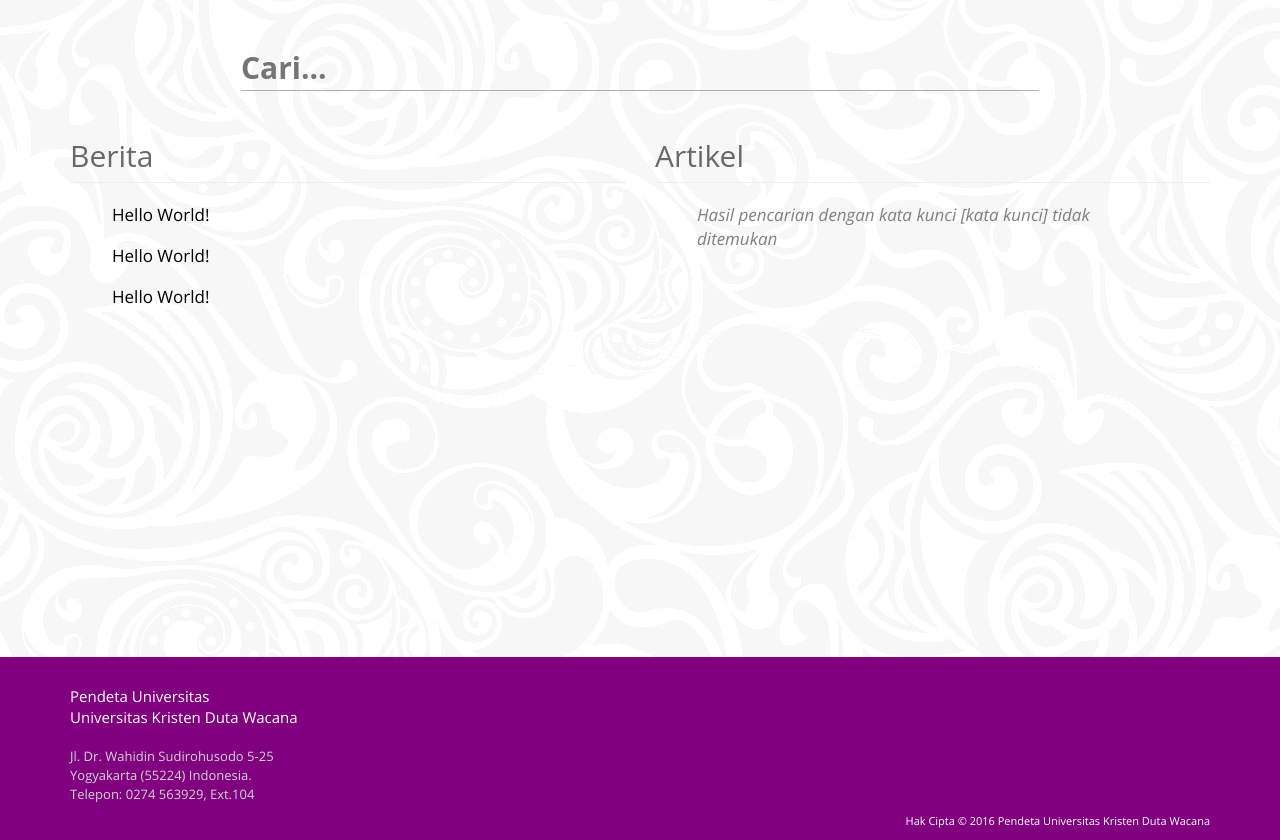
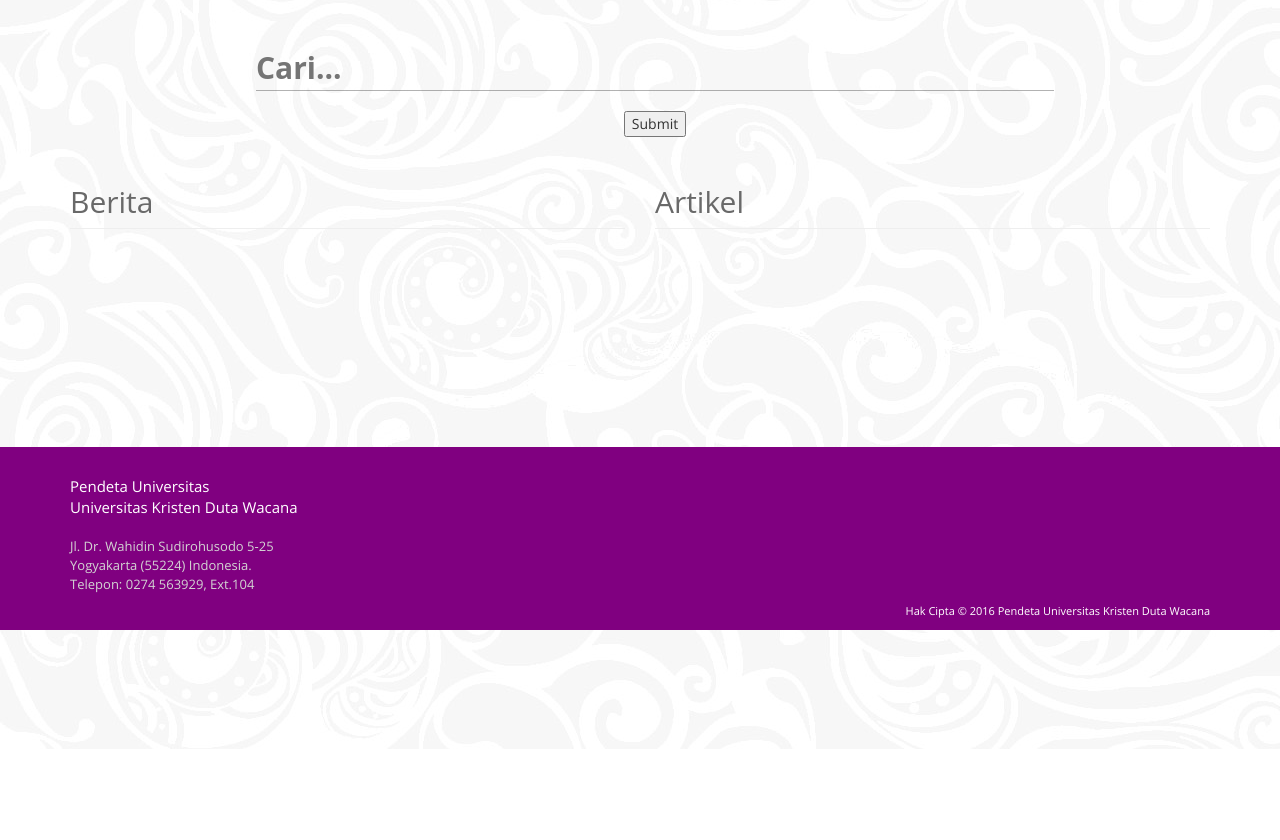
Before and after one commit to aryogprakoso/Tugas-Manpro-PU, a CodeIgniter app: the page made by application/views/v_pencarian.php in a window 1280 px wide. Shown: the part 51-891 px from the top of the page. After the commit the page ends 759 px from the top, so only its background shows below. Run offline with CodeIgniter, Linux system fonts and the light colour scheme; some web fonts are replaced.

Commit message:
Update v_pencarian.php

```diff
--- a/application/views/v_pencarian.php
+++ b/application/views/v_pencarian.php
@@ -2,18 +2,24 @@
 $this->load->view('v_header', array('nav_pencarian'=>"active"));
 ?>
 
-<div class="container margin-top-2em wrap-content">
+<div class="container margin-top-2em height-content">
     <div class="text-center">
-        <input type="search" name="" id="search" required="true" value="" placeholder="Cari..." class="search-input">
+     <form class="container" enctype="multipart/form-data" id="form" accept-charset="utf-8" method="post" action="<?php echo base_url()."index.php/c_pencarian/"; ?>">
+        <input type="text" name="search" id="search" required="true" value="" placeholder="Cari..." class="search-input">
+        <br/>
+        <br/>
+        <input type="submit" name="submit" value="Submit"/>
+    </form>
     </div>
     <div class="row margin-top-2em">
         <div class="col-xs-12 col-sm-6" id="searchBerita">
             <h2 class="color-gray">Berita</h2>
             <hr class="line">
             <div class="padding-0em-3em">
-                <div class="font-size-17px margin-top-1em"><a href="http://localhost/pendeta_universitass/index.php/c_berita">Hello World!</a></div>
-                <div class="font-size-17px margin-top-1em"><a href="#">Hello World!</a></div>
-                <div class="font-size-17px margin-top-1em"><a href="#">Hello World!</a></div>
+
+                <div class="font-size-17px margin-top-1em">
+
+                </div>
 
             </div>
         </div>
@@ -21,7 +27,7 @@ $this->load->view('v_header', array('nav_pencarian'=>"active"));
             <h2 class="color-gray">Artikel</h2>
             <hr class="line">
             <div class="padding-0em-3em">
-                <div class="font-size-17px margin-top-1em italic">Hasil pencarian dengan kata kunci [kata kunci] tidak ditemukan</div>
+
             </div>
         </div>
     </div>
```
